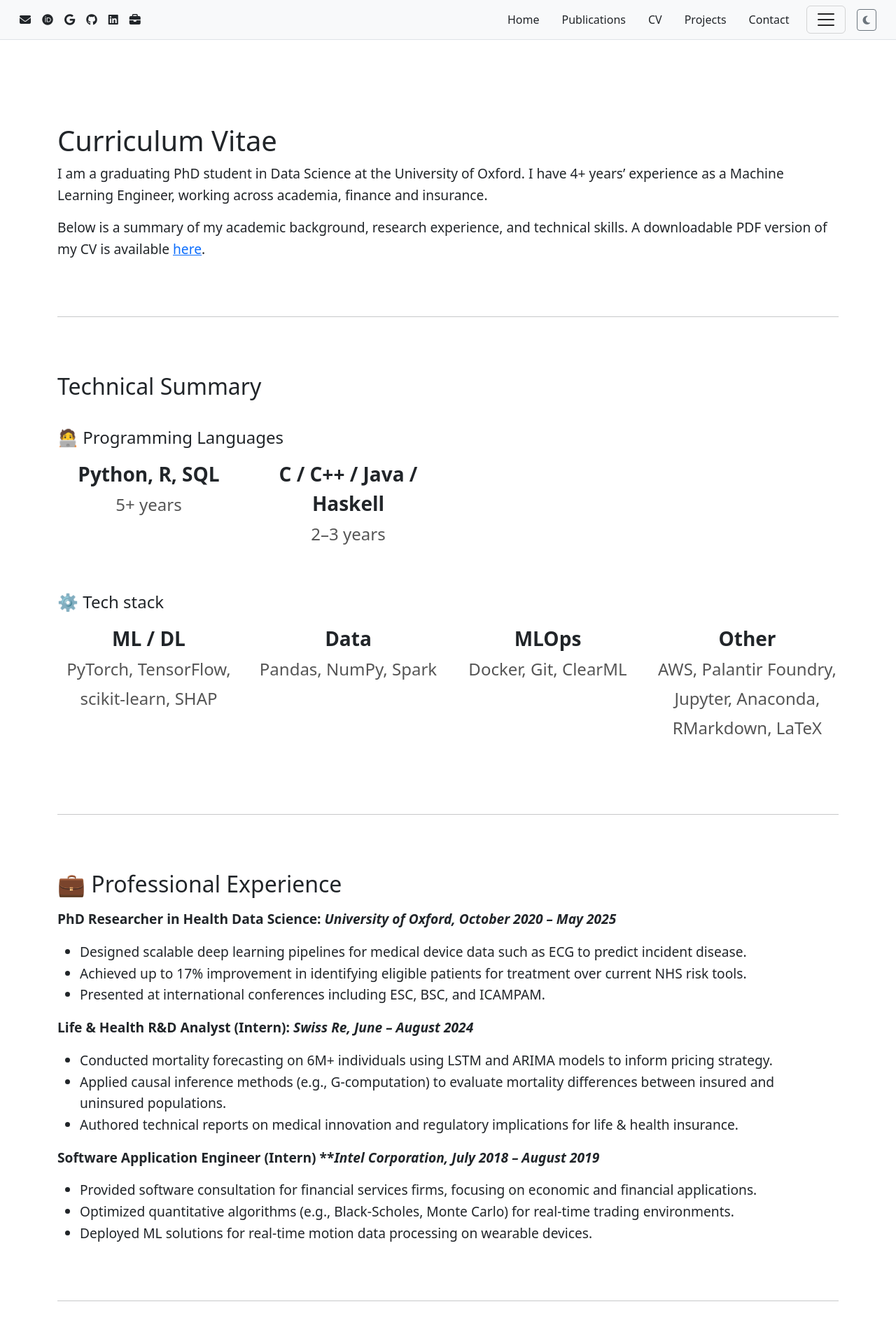
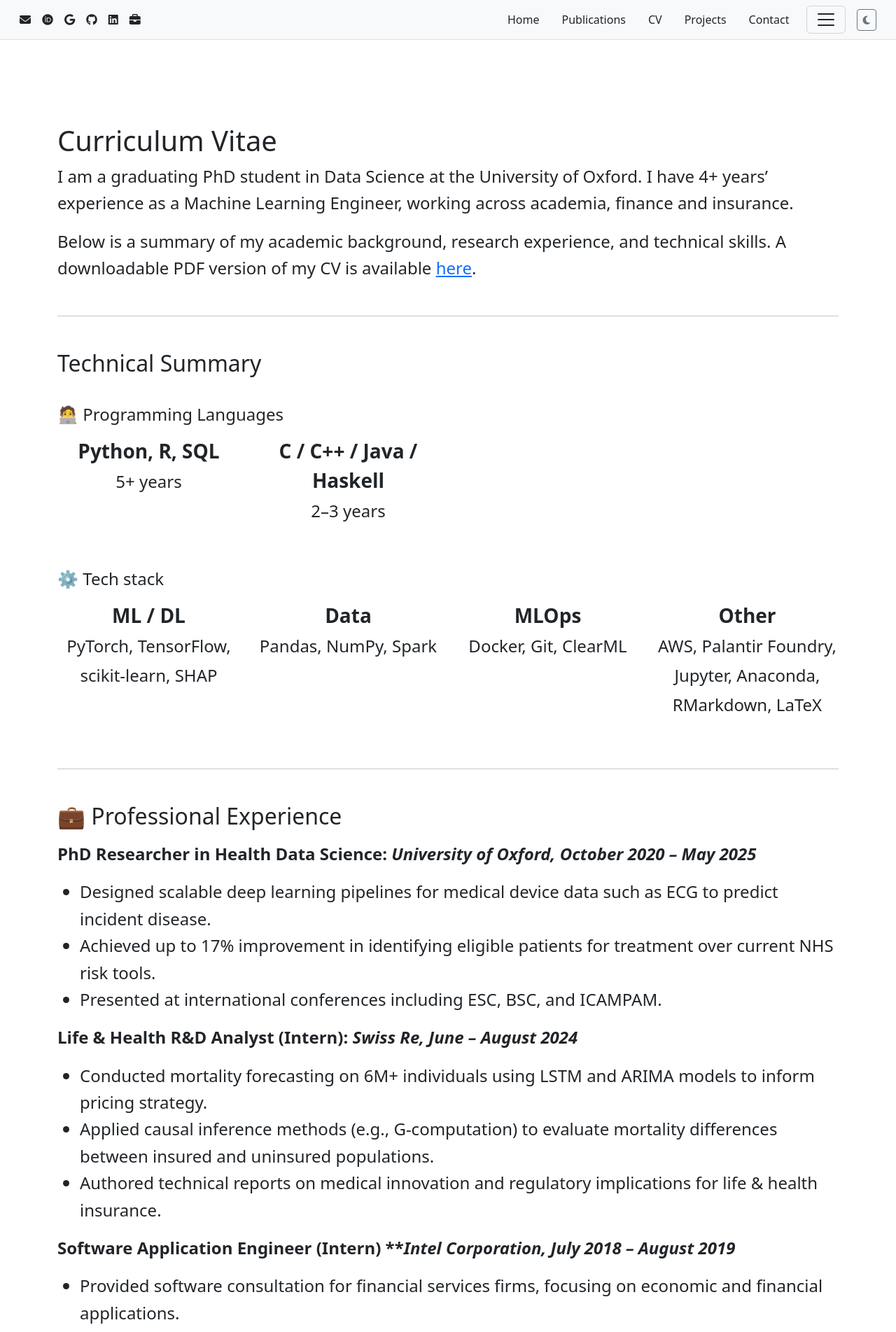
Before and after one commit to Ads98/Ads98.github.io, a Jekyll site: the page built from _pages/CV.md, in a window 1280 px wide. Shown: the top 1903 px of the page at 70% size. Built offline with Jekyll 4.4.1, drawn with Linux system fonts in a browser that asks for light colours.

Commit message:
CV formating

```diff
--- a/_pages/CV.md
+++ b/_pages/CV.md
@@ -3,7 +3,6 @@ layout: default
 title: "CV"
 permalink: /CV/
 ---
-
 # Curriculum Vitae
 I am a graduating PhD student in Data Science at the University of Oxford. I have 4+ years' experience as a Machine Learning Engineer, working across academia, finance and insurance.
 
--- a/assets/css/custom.css
+++ b/assets/css/custom.css
@@ -155,15 +155,14 @@ body.dark-mode .text-muted {
 }
 .cv-tech-summary small {
   font-size: 1.5rem; /* or try 1.05rem or 1.1rem */
-  color: #555;     /* Optional: soften the grey tone */
 }
 
 
 
 /* 📝 Extra spacing between sections in CV page */
 .cv-page hr {
-  margin-top: 5rem;
-  margin-bottom: 5rem;
+  margin-top: 3rem;
+  margin-bottom: 3rem;
 }
 
 .cv-page h2,
@@ -174,6 +173,6 @@ body.dark-mode .text-muted {
 
 .cv-page p,
 .cv-page li {
-  font-size: 1.2rem;
+  font-size: 1.5rem;
   line-height: 1.6;
 }
```
